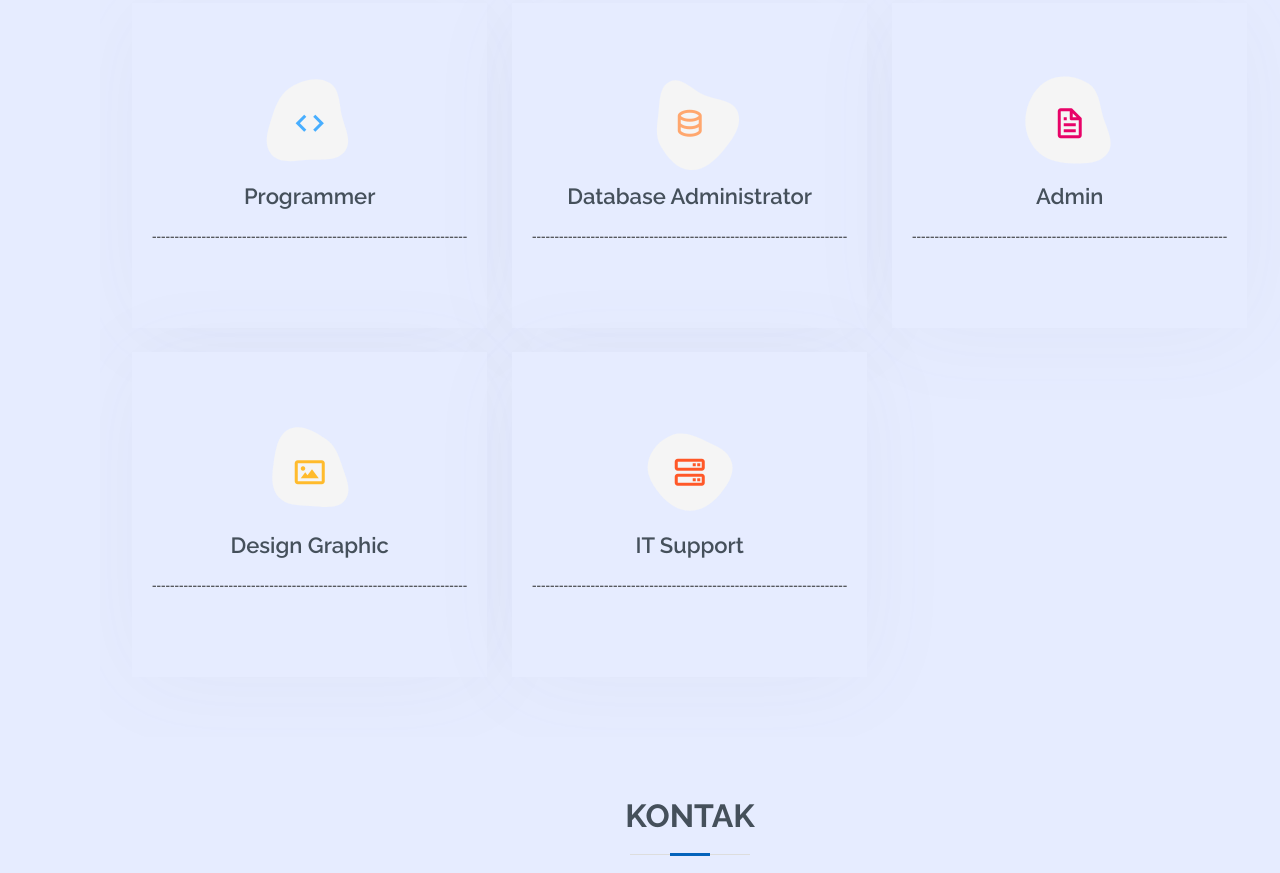
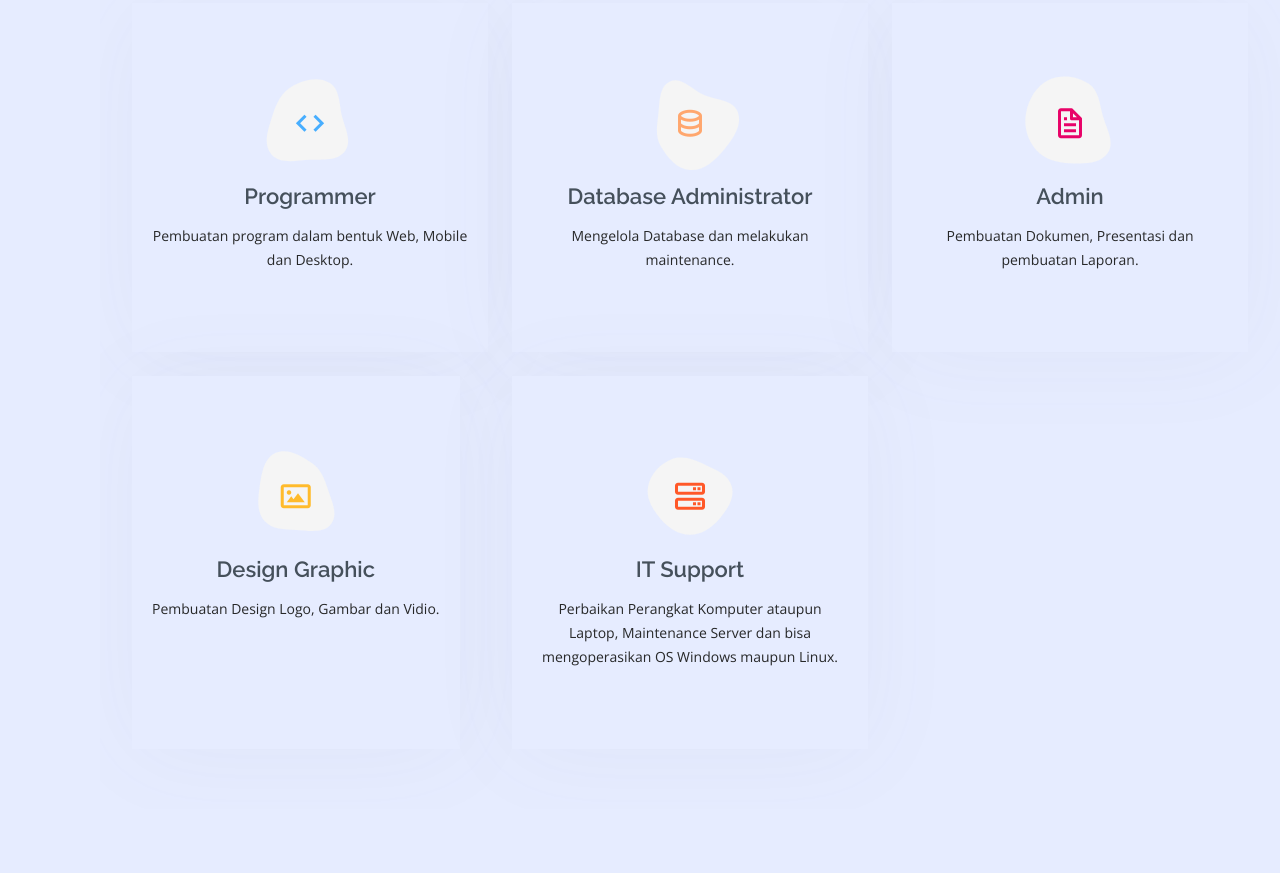
Before and after one commit to dioalipsaputra/dioalipsaputra.github.io, a plain HTML site: page index.html in a window 1280 px wide. Shown: the part 6108-6981 px from the top of the page. Drawn offline with nearby package versions, Linux system fonts and the light colour scheme.

Commit message:
update portofolio

```diff
--- a/index.html
+++ b/index.html
@@ -648,7 +648,7 @@
             </div>
           </div>
 
-          <div class="col-lg-4 col-md-6 portfolio-item filter-web">
+          <div class="col-lg-4 col-md-6 portfolio-item filter-desk">
             <div class="portfolio-wrap">
               <img src="assets/img/portfolio/SistemBukuIndukSiswa-Desktop.png" class="img-fluid" alt="">
               <div class="portfolio-info">
@@ -662,7 +662,7 @@
             </div>
           </div>
 
-          <div class="col-lg-4 col-md-6 portfolio-item filter-web">
+          <div class="col-lg-4 col-md-6 portfolio-item filter-desk">
             <div class="portfolio-wrap">
               <img src="assets/img/portfolio/SistemAbsensi-Desktop.png" class="img-fluid" alt="">
               <div class="portfolio-info">
@@ -676,7 +676,7 @@
             </div>
           </div>
 
-          <div class="col-lg-4 col-md-6 portfolio-item filter-web">
+          <div class="col-lg-4 col-md-6 portfolio-item filter-desk">
             <div class="portfolio-wrap">
               <img src="assets/img/portfolio/AplikasiKaryawan-Desktop.png" class="img-fluid" alt="">
               <div class="portfolio-info">
@@ -715,7 +715,7 @@
                 <i class="bx bx-code"></i>
               </div>
               <h4><a href="">Programmer</a></h4>
-              <p>----------------------------------------------------------------------</p>
+              <p>Pembuatan program dalam bentuk Web, Mobile dan Desktop.</p>
             </div>
           </div>
 
@@ -728,7 +728,7 @@
                 <i class="bx bx-data"></i>
               </div>
               <h4><a href="">Database Administrator</a></h4>
-              <p>----------------------------------------------------------------------</p>
+              <p>Mengelola Database dan melakukan maintenance.</p>
             </div>
           </div>
 
@@ -741,7 +741,7 @@
                 <i class="bx bx-file"></i>
               </div>
               <h4><a href="">Admin</a></h4>
-              <p>----------------------------------------------------------------------</p>
+              <p>Pembuatan Dokumen, Presentasi dan pembuatan Laporan.</p>
             </div>
           </div>
 
@@ -754,7 +754,7 @@
                 <i class="bx bx-image"></i>
               </div>
               <h4><a href="">Design Graphic</a></h4>
-              <p>----------------------------------------------------------------------</p>
+              <p>Pembuatan Design Logo, Gambar dan Vidio.</p>
             </div>
           </div>
 
@@ -767,7 +767,7 @@
                 <i class="bx bx-server"></i>
               </div>
               <h4><a href="">IT Support</a></h4>
-              <p>----------------------------------------------------------------------</p>
+              <p>Perbaikan Perangkat Komputer ataupun Laptop, Maintenance Server dan bisa mengoperasikan OS Windows maupun Linux.</p>
             </div>
           </div>
 
```
Also changed, not shown: assets/img/portfolio/Home.png (deleted).
